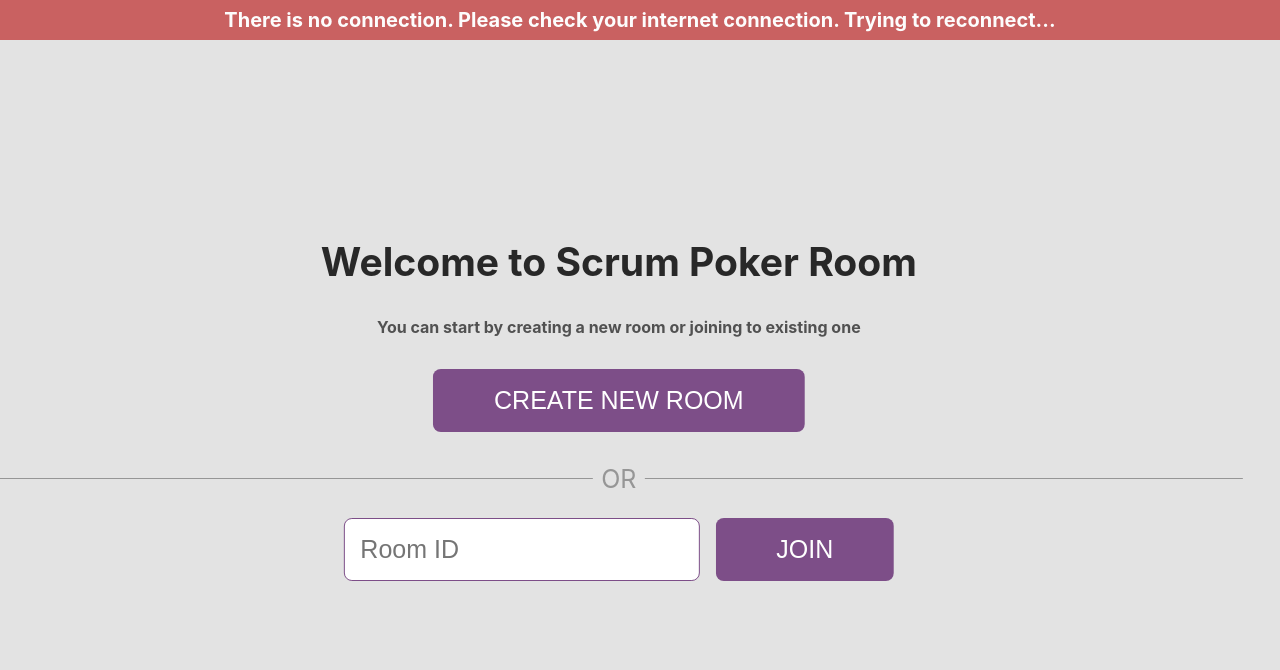
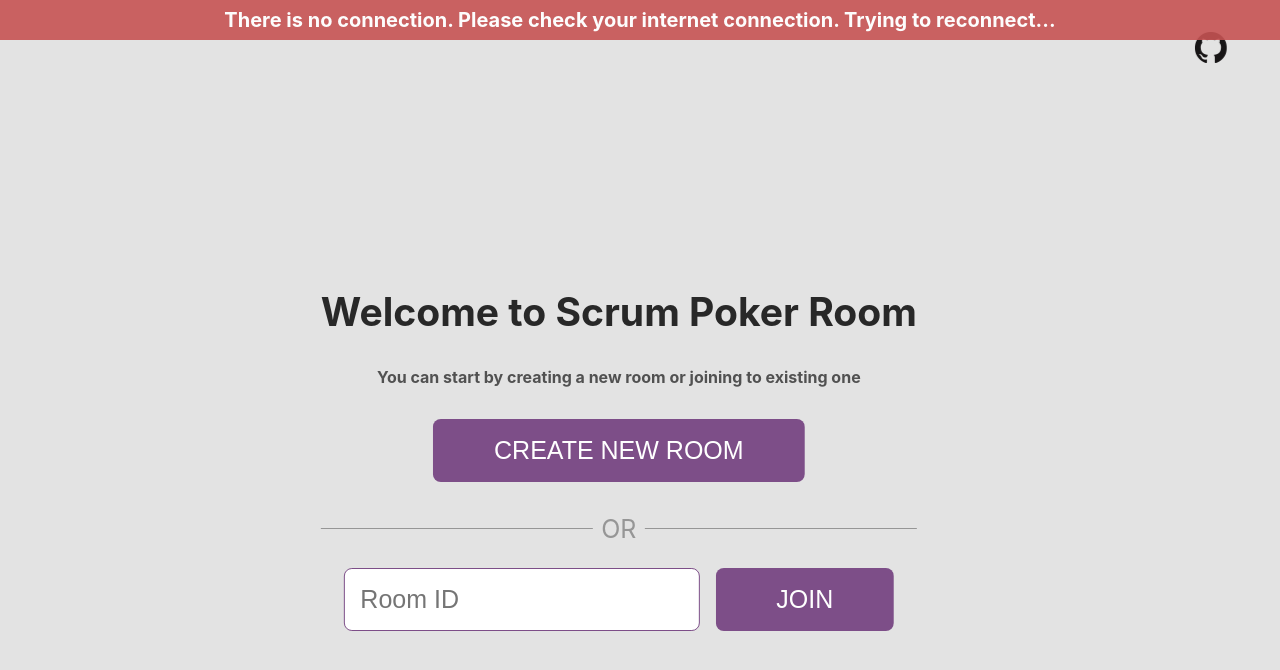
Before and after one commit to Kelsier90/Scrum-poker-online, a Next.js app: page / in a window 1280 px wide. Shown: the top 670 px of the page. Built offline with nearby package versions, Linux system fonts and the light colour scheme; no server answers.

Commit message:
Add github link

```diff
--- a/pages/index.tsx
+++ b/pages/index.tsx
@@ -1,13 +1,29 @@
 import styles from '@styles/Home.module.css'
 
-import Container from '@src/components/common/Container'
 import CreateRoomContainer from '@src/components/HomePage/CreateRoomContainer'
 import JoinRoomContainer from '@src/components/HomePage/JoinRoomContainer'
+import Image from '@src/components/common/Image'
 
 export default function Home() {
   return (
-    <Container>
+    <div className={styles.root}>
+      <header className={styles.header}>
+        <a
+          href="https://github.com/Kelsier90/Scrum-poker-online"
+          target="_blank"
+          rel="noreferrer"
+        >
+          <Image
+            src="/GitHub-Mark-32px.png"
+            alt="Github repository"
+            width={32}
+            height={32}
+          />
+        </a>
+      </header>
+
       <main className={styles.main}>
+        <div>
           <h1>Welcome to Scrum Poker Room</h1>
 
           <p className={styles.description}>
@@ -21,7 +37,8 @@ export default function Home() {
           </div>
 
           <JoinRoomContainer />
+        </div>
       </main>
-    </Container>
+    </div>
   )
 }
--- a/src/components/common/Button.tsx
+++ b/src/components/common/Button.tsx
@@ -13,6 +13,8 @@ interface ButtonProps {
   className?: string
   applyMargin?: boolean
   startIcon?: unknown
+  href?: string
+  component?: string
 }
 
 const Button = ({
@@ -24,12 +26,14 @@ const Button = ({
   className,
   applyMargin = true,
   startIcon,
+  component = 'button',
   ...rest
-}: ButtonProps) => {
-  return (
-    <button
-      type={type}
-      className={clsx(
+}: ButtonProps) =>
+  React.createElement(
+    component,
+    {
+      type: component === 'button' ? type : undefined,
+      className: clsx(
         styles.button,
         styles[`button--size-${size}`],
         styles[`button--color-${color}`],
@@ -37,17 +41,15 @@ const Button = ({
         { [styles['button--margin-false']]: !applyMargin },
         { [styles['button--hide-text-sm']]: !!startIcon },
         className
+      ),
+      ...rest
+    },
+    <div className={styles.button__content}>
+      {startIcon && (
+        <div className={styles.button__content__icon}>{startIcon}</div>
       )}
-      {...rest}
-    >
-      <div className={styles.button__content}>
-        {startIcon && (
-          <div className={styles.button__content__icon}>{startIcon}</div>
-        )}
-        <div className={styles.button__content__text}>{children}</div>
-      </div>
-    </button>
+      <div className={styles.button__content__text}>{children}</div>
+    </div>
   )
-}
 
 export default Button
--- a/src/components/common/Container.tsx
+++ /dev/null
@@ -1,12 +0,0 @@
-import React from 'react'
-import styles from '@styles/components/common/Container.module.css'
-
-const Container = ({ children }: { children: unknown }) => {
-  return (
-    <div className={styles.container}>
-      <div className={styles.container__content}>{children}</div>
-    </div>
-  )
-}
-
-export default Container
--- a/styles/Home.module.css
+++ b/styles/Home.module.css
@@ -1,6 +1,23 @@
+.root {
+  display: flex;
+  flex-direction: column;
+  height: 100vh;
+}
+
+.header {
+  display: flex;
+  justify-content: flex-end;
+  align-items: center;
+  padding: 2rem;
+}
+
 .main {
+    flex-grow: 1;
     text-align: center;
     max-width: 100%;
+    display: flex;
+    justify-content: center;
+    align-items: center;
 }
 
 .description {
--- a/styles/components/common/Container.module.css
+++ /dev/null
@@ -1,11 +0,0 @@
-.container {
-    display: flex;
-    align-items: center;
-    justify-content: center;
-    min-height: 100vh;
-    margin: 0 1rem;
-}
-
-.container__content {
-  width: 100%;
-}
```
Also changed, not shown: public/GitHub-Mark-32px.png (added). Lines whose indentation alone changed are shown as unchanged.
